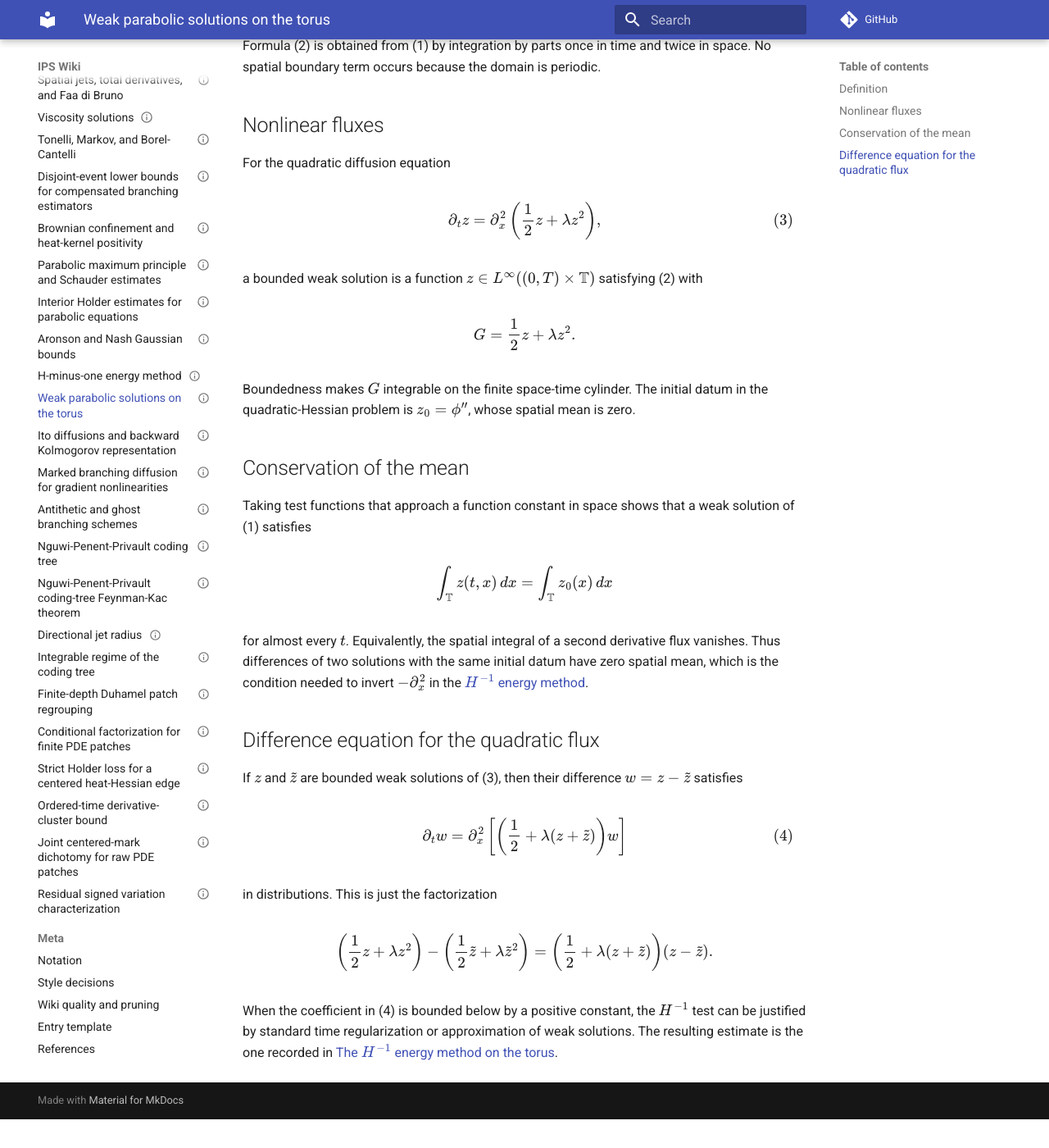
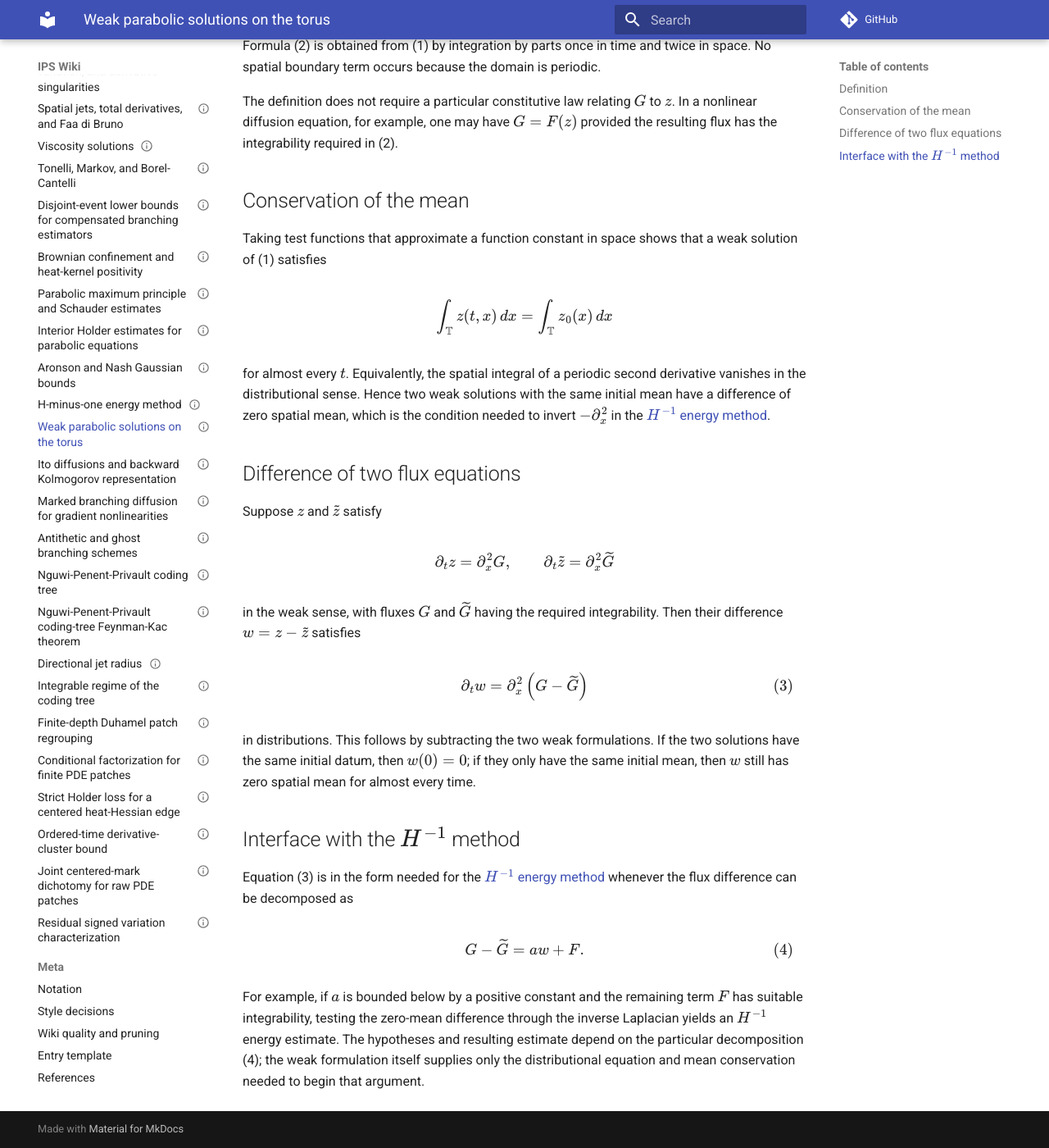
Before and after one commit to maciejgluchowski86-beep/ips-wiki, an MkDocs documentation site: the page built from docs/entries/weak-parabolic-solutions-on-the-torus.md, in a window 1280 px wide and 1400 px high, scrolled down 798 px. Shown: the whole window at 82% size. Built offline with MkDocs 1.6.1 and Material for MkDocs 9.7.7, drawn with Linux system fonts in a browser that asks for light colours; comment, search, counter and statistics services are not loaded; before the commit the page ends 2163 px from its top, so only the background shows below that; some of the changed text lies outside the part shown.

```diff
--- a/docs/entries/weak-parabolic-solutions-on-the-torus.md
+++ b/docs/entries/weak-parabolic-solutions-on-the-torus.md
@@ -11,7 +12,7 @@ tags:
 
 # Weak parabolic solutions on the torus
 
-For equations with two spatial derivatives on a flux, the weak formulation moves those derivatives onto a smooth test function. This permits uniqueness and stability estimates even when the solution itself does not have classical second derivatives. The \(H^{-1}\) uniqueness argument for the quadratic-Hessian equation is used in this sense.
+For an evolution equation in which two spatial derivatives fall on a flux, the weak formulation moves those derivatives onto a smooth test function. This permits the equation to be interpreted when the solution or flux does not have classical second derivatives and supplies the natural interface with distributional and energy methods.
 
 **References.** Lawrence C. Evans, *Partial Differential Equations*, second edition, American Mathematical Society, 2010, for distributions, Sobolev spaces, and weak formulations of evolution equations. See [References](../meta/references.md).
 
@@ -50,32 +51,11 @@ $$
 
 Formula (2) is obtained from (1) by integration by parts once in time and twice in space. No spatial boundary term occurs because the domain is periodic.
 
-## Nonlinear fluxes
-
-For the quadratic diffusion equation
-
-$$
-\partial_tz
-=
-\partial_x^2\left(
-\frac12z+\lambda z^2
-\right),
-\tag{3}
-$$
-
-a bounded weak solution is a function \(z\in L^\infty((0,T)\times\mathbb T)\) satisfying (2) with
-
-$$
-G
-=
-\frac12z+\lambda z^2.
-$$
-
-Boundedness makes \(G\) integrable on the finite space-time cylinder. The initial datum in the quadratic-Hessian problem is \(z_0=\phi''\), whose spatial mean is zero.
+The definition does not require a particular constitutive law relating \(G\) to \(z\). In a nonlinear diffusion equation, for example, one may have \(G=F(z)\) provided the resulting flux has the integrability required in (2).
 
 ## Conservation of the mean
 
-Taking test functions that approach a function constant in space shows that a weak solution of (1) satisfies
+Taking test functions that approximate a function constant in space shows that a weak solution of (1) satisfies
 
 $$
 \int_{\mathbb T}z(t,x)\,dx
@@ -83,37 +63,38 @@ $$
 \int_{\mathbb T}z_0(x)\,dx
 $$
 
-for almost every \(t\). Equivalently, the spatial integral of a second derivative flux vanishes. Thus differences of two solutions with the same initial datum have zero spatial mean, which is the condition needed to invert \(-\partial_x^2\) in the [\(H^{-1}\) energy method](h-minus-one-energy-method.md).
+for almost every \(t\). Equivalently, the spatial integral of a periodic second derivative vanishes in the distributional sense. Hence two weak solutions with the same initial mean have a difference of zero spatial mean, which is the condition needed to invert \(-\partial_x^2\) in the [\(H^{-1}\) energy method](h-minus-one-energy-method.md).
 
-## Difference equation for the quadratic flux
+## Difference of two flux equations
 
-If \(z\) and \(\widetilde z\) are bounded weak solutions of (3), then their difference \(w=z-\widetilde z\) satisfies
+Suppose \(z\) and \(\widetilde z\) satisfy
+
+$$
+\partial_tz=\partial_x^2G,
+\qquad
+\partial_t\widetilde z=\partial_x^2\widetilde G
+$$
+
+in the weak sense, with fluxes \(G\) and \(\widetilde G\) having the required integrability. Then their difference \(w=z-\widetilde z\) satisfies
 
 $$
 \partial_tw
 =
-\partial_x^2\left[
-\left(
-\frac12+\lambda(z+\widetilde z)
-\right)w
-\right]
+\partial_x^2\left(G-\widetilde G\right)
+\tag{3}
+$$
+
+in distributions. This follows by subtracting the two weak formulations. If the two solutions have the same initial datum, then \(w(0)=0\); if they only have the same initial mean, then \(w\) still has zero spatial mean for almost every time.
+
+## Interface with the \(H^{-1}\) method
+
+Equation (3) is in the form needed for the [\(H^{-1}\) energy method](h-minus-one-energy-method.md) whenever the flux difference can be decomposed as
+
+$$
+G-\widetilde G
+=
+a w+F.
 \tag{4}
 $$
 
-in distributions. This is just the factorization
-
-$$
-\left(
-\frac12z+\lambda z^2
-\right)
--
-\left(
-\frac12\widetilde z+\lambda\widetilde z^2
-\right)
-=
-\left(
-\frac12+\lambda(z+\widetilde z)
-\right)(z-\widetilde z).
-$$
-
-When the coefficient in (4) is bounded below by a positive constant, the \(H^{-1}\) test can be justified by standard time regularization or approximation of weak solutions. The resulting estimate is the one recorded in [The \(H^{-1}\) energy method on the torus](h-minus-one-energy-method.md).
+For example, if \(a\) is bounded below by a positive constant and the remaining term \(F\) has suitable integrability, testing the zero-mean difference through the inverse Laplacian yields an \(H^{-1}\) energy estimate. The hypotheses and resulting estimate depend on the particular decomposition (4); the weak formulation itself supplies only the distributional equation and mean conservation needed to begin that argument.
```
Also changed, not shown: other parts of docs/entries/weak-parabolic-solutions-on-the-torus.md (+1 -0 lines), docs/entries/lacunary-and-hadamard-gap-trigonometric-series.md (+1 -0 lines), docs/entries/total-variation-bounded-variation-and-derivative-singularities.md (+1 -0 lines), project-state.md (+20 -19 lines), 1 other file.
